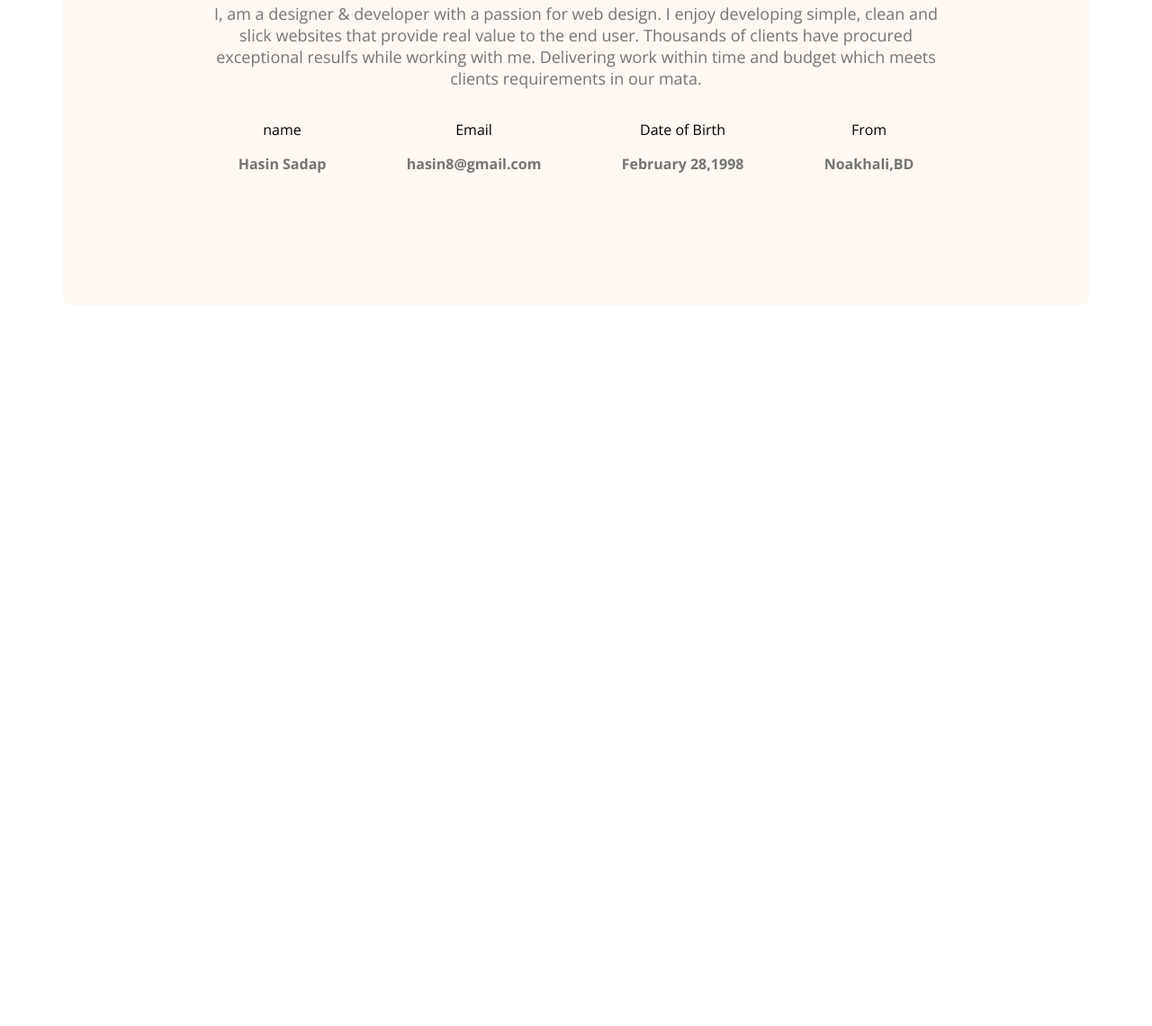
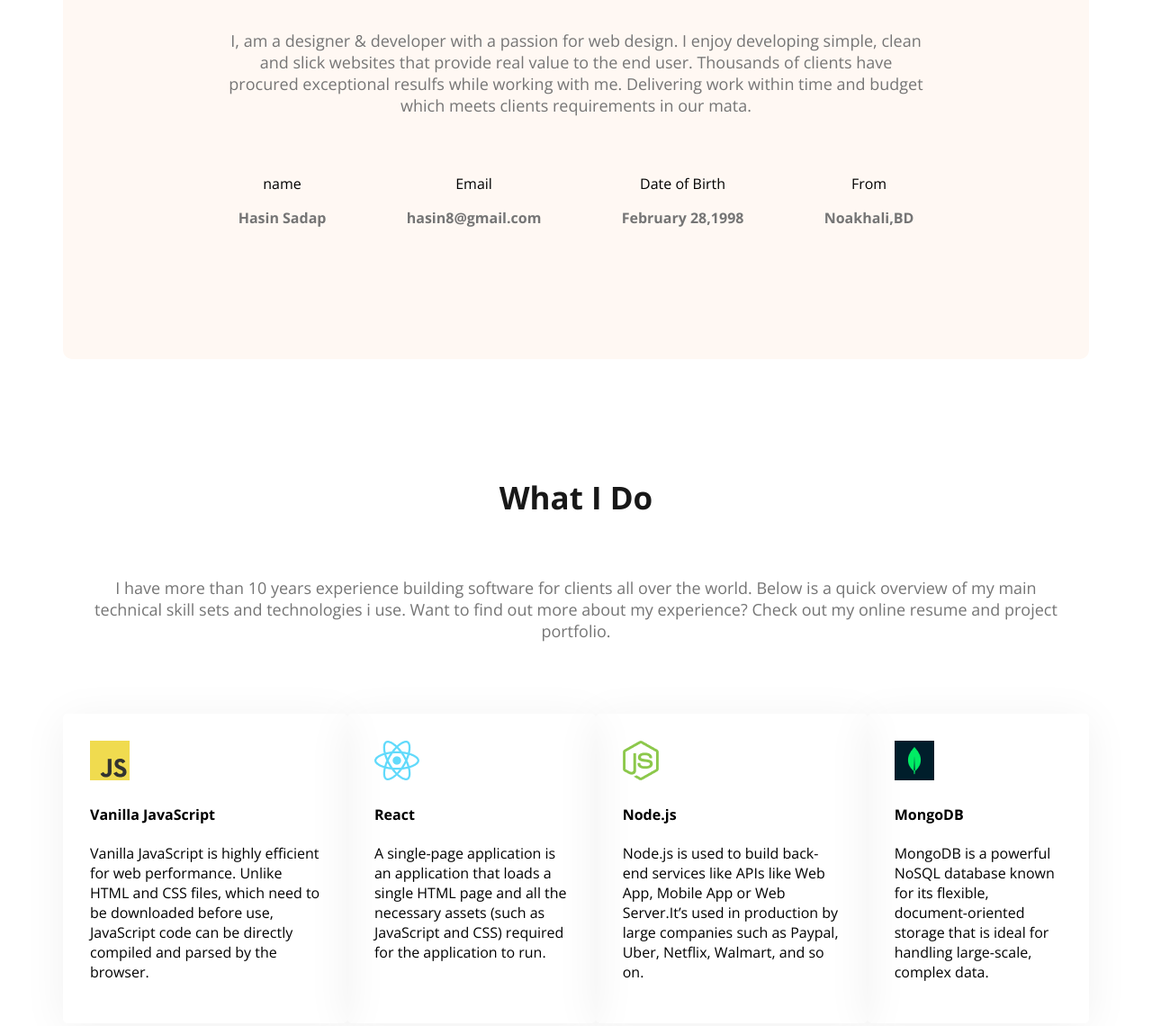
Before and after one commit to Hasin2008/web-developer-portfolio, a plain HTML site: page index.html in a window 1280 px wide. Shown: the part 1204-2344 px from the top of the page at 90% size. Before the commit the page ends 1551 px from the top, so only its background shows below. Drawn offline with nearby package versions, Linux system fonts and the light colour scheme.

Commit message:
added what i do section

```diff
--- a/Style/Portfolio.css
+++ b/Style/Portfolio.css
@@ -5,7 +5,7 @@
     font-optical-sizing: auto;
     font-style: normal;
     font-variation-settings:
-      "wdth" 100;
+      width 100;
   }
 
 
@@ -37,13 +37,13 @@
   font-weight: bold;
   font-size: 20px;
   color: #FD6E0A;
-  padding: 18px 35px;
+  padding: 16px 40px;
   border-radius: 10px;
   border-color: #FD6E0A;
 }
 
-  .icon{
-    margin-right: 10px;
+ .icon{
+  margin-right: 10px;
   }
 
   .section-title{
@@ -55,6 +55,10 @@
   .section-description{
     font-size: 18px;
     color: #757575;
+  }
+
+  .text-center{
+    text-align: center;
   }
 
   /* header */
@@ -115,10 +119,18 @@ nav li a {
   width: 580px;
 }
 
+.banner-description{
+  margin-bottom: 40px;
+}
 /* main styles */
 main{
   max-width: 1140px;
   margin: 0 auto;
+}
+
+main section{
+  margin-top: 130px;
+  margin-bottom: 130px;
 }
 
 /* About styles */
@@ -126,7 +138,6 @@ main{
   border-radius: 10px;
   padding: 130px 150px;
   text-align: center;
-  margin-top: 130px;
 }
 
 .about-items{
@@ -138,3 +149,20 @@ main{
   font-weight: bold;
   color: #757575;
 }
+
+/* skill section style */
+.section-description{
+  padding: 30px;
+}
+
+.skills-container{
+  display: flex;
+  gap: 24;
+  margin-top: 50px;
+}
+
+.skill{
+  padding: 30px;
+  border-radius: 5px;
+  box-shadow: 0px 6px 50px 0px rgba(0, 0, 0, 0.06);
+}
--- a/index.html
+++ b/index.html
@@ -32,8 +32,12 @@
                     I am a student and also learning outsourcing. My work sector is Web Design & Developement. I like to
                     coding everyday.
                 </p>
-                <button class="btn-primary"><span class="icon"><i class="fa-solid fa-download"></i></span>Download CV</button>
-                <button class="btn-primary-2"><span class="icon"><i class="fa-solid fa-phone"></i></span>Contact</button>
+                <div>
+                    <button class="btn-primary"><span class="icon"><i class="fa-solid fa-download"></i></span>Download
+                        CV</button>
+                    <button class="btn-primary-2"><span class="icon"><i
+                                class="fa-solid fa-phone"></i></span>Contact</button>
+                </div>
             </div>
             <img class="banner-profile-pic" src="images/hardy.png" alt="">
         </div>
@@ -66,6 +70,45 @@
                 </div>
             </div>
         </section>
+        <!-- what is do section start -->
+        <section class="skills">
+            <h3 class="section-title text-center">What I Do</h3>
+            <p class="section-description text-center">I have more than 10 years experience building software for
+                clients all over the
+                world. Below is a quick overview of my main technical skill sets and technologies i use. Want to find
+                out
+                more about my experience? Check out my online resume and project portfolio.</p>
+
+            <div class="skills-container">
+                <!-- .skill*4>img+h4.skill-title+p.skill-description -->
+                <div class="skill">
+                    <img src="images/icons/js.png" alt="">
+                    <h4 class="skill-title">Vanilla JavaScript</h4>
+                    <p class="skill-description">Vanilla JavaScript is highly efficient for web performance. Unlike HTML
+                        and CSS files, which need to be downloaded before use, JavaScript code can be directly compiled
+                        and parsed by the browser.</p>
+                </div>
+                <div class="skill">
+                    <img src="images/icons/react.png" alt="">
+                    <h4 class="skill-title">React</h4>
+                    <p class="skill-description">A single-page application is an application that loads a single HTML
+                        page and all the necessary assets (such as JavaScript and CSS) required for the application to
+                        run.</p>
+                </div>
+                <div class="skill">
+                    <img src="images/icons/nodejs.png" alt="">
+                    <h4 class="skill-title">Node.js</h4>
+                    <p class="skill-description">Node.js is used to build back-end services like APIs like Web App,
+                        Mobile App or Web Server.It’s used in production by large companies such as Paypal, Uber,
+                        Netflix, Walmart, and so on.</p>
+                </div>
+                <div class="skill">
+                    <img src="images/icons/mongo.png" alt="">
+                    <h4 class="skill-title">MongoDB</h4>
+                    <p class="skill-description">MongoDB is a powerful NoSQL database known for its flexible, document-oriented storage that is ideal for handling large-scale, complex data.</p>
+                </div>
+            </div>
+        </section>
     </main>
     <footer>
 
```
